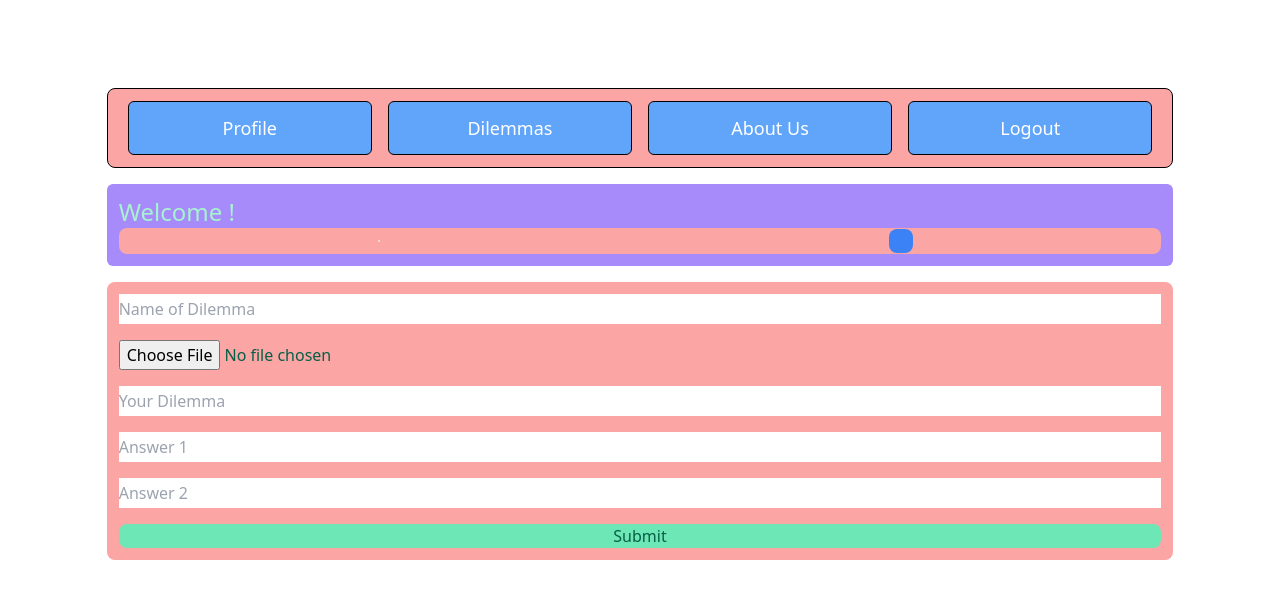
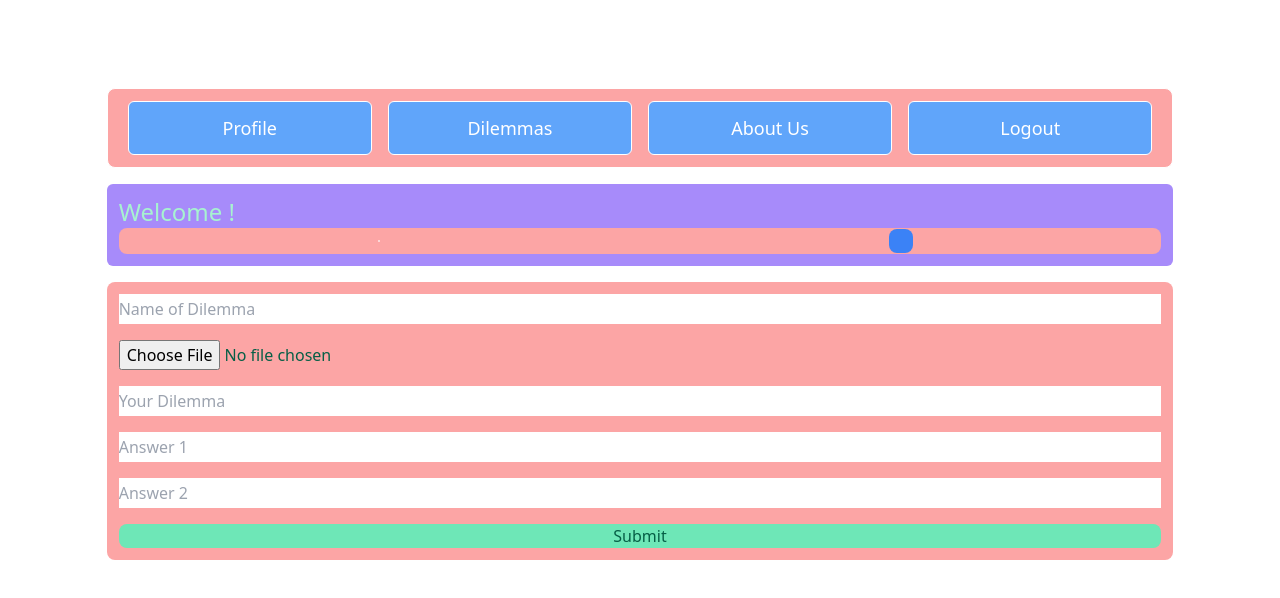
Before and after one commit to Team-Pythog/lets-git-ethical-alt, a Next.js app: page /homepage in a window 1280 px wide. Shown: the top 598 px of the page. Built offline with nearby package versions, Linux system fonts and the light colour scheme.

Commit message:
nav border

```diff
--- a/components/navigation.js
+++ b/components/navigation.js
@@ -2,12 +2,12 @@ export default function Navigation({ logoutEvent }) {
   return (
     <header className="w-5/6 m-auto">
       <h1 className="p-2 text-center text-white text-7xl">Lets - Git - Ethical</h1>
-      <nav className="w-full text-white bg-red-300 border border-black rounded-lg">
+      <nav className="w-full text-white bg-red-300 border border-white rounded-lg">
         <ul className="flex flex-row p-3">
-          <li className="w-1/4 p-3 mx-2 text-lg text-center bg-blue-400 border border-black rounded-md"><a href="/">Profile</a></li>
-          <li className="w-1/4 p-3 mx-2 text-lg text-center bg-blue-400 border border-black rounded-md"><a href="../dilemmas">Dilemmas</a></li>
-          <li className="w-1/4 p-3 mx-2 text-lg text-center bg-blue-400 border border-black rounded-md"><a href="../about">About Us</a></li>
-          <li className="w-1/4 p-3 mx-2 text-lg text-center bg-blue-400 border border-black rounded-md"><a href="/" onClick={logoutEvent}>Logout</a></li>
+          <li className="w-1/4 p-3 mx-2 text-lg text-center bg-blue-400 border border-white rounded-md"><a href="/">Profile</a></li>
+          <li className="w-1/4 p-3 mx-2 text-lg text-center bg-blue-400 border border-white rounded-md"><a href="../dilemmas">Dilemmas</a></li>
+          <li className="w-1/4 p-3 mx-2 text-lg text-center bg-blue-400 border border-white rounded-md"><a href="../about">About Us</a></li>
+          <li className="w-1/4 p-3 mx-2 text-lg text-center bg-blue-400 border border-white rounded-md"><a href="/" onClick={logoutEvent}>Logout</a></li>
         </ul>
       </nav>
     </header>
```
